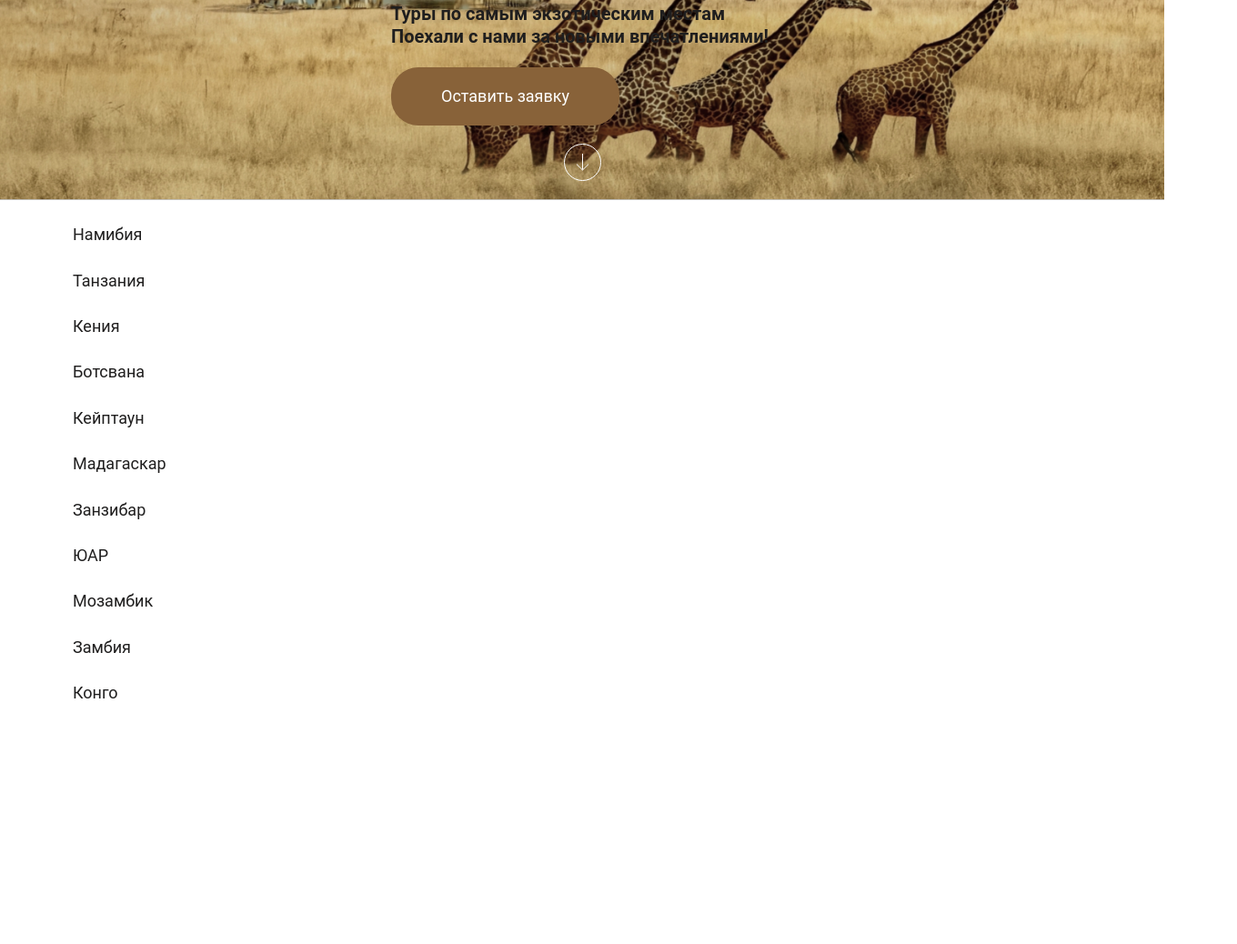
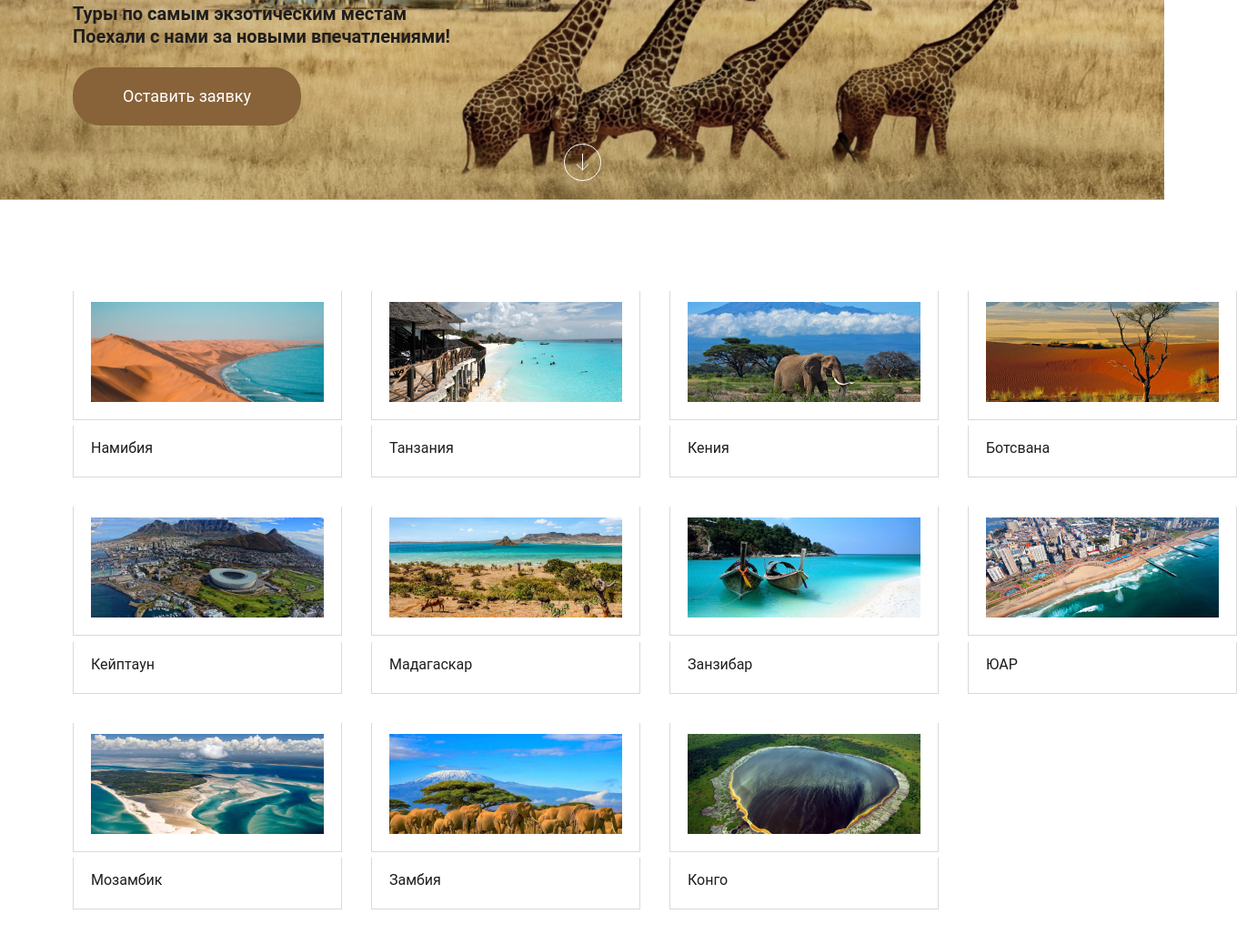
Before and after one commit to jhhhfruo/Africa, a plain HTML site: page index.html in a window 1280 px wide. Shown: the part 580-1618 px from the top of the page at 91% size, 1360 px wide, since content can reach past the window. Before the commit the page ends 1354 px from the top, so only its background shows below. Drawn offline with nearby package versions, Linux system fonts and the light colour scheme; a web font is replaced by a local one.

Commit message:
Add files via upload

```diff
--- a/css/style.css
+++ b/css/style.css
@@ -29,7 +29,6 @@ a{
     display: flex;
     flex-direction: column;
     justify-content: space-between;
-    align-items: center;
     min-height: 100vh;
 }
 .header__top{
@@ -100,3 +99,20 @@ margin-bottom: 20px;
     text-align: center;
     margin-bottom: 15px;
 }
+
+.direction{
+    padding: 100px 0;
+}
+
+.direction__inner{
+display: grid;
+grid-template-columns: repeat(4, 1fr);
+grid-gap: 32px;
+}
+
+.direction__text{
+    font-size: 16px;
+    border: 1px solid #D9D9DE;
+    border-top: none;
+    padding: 12px 19px 19px;
+}
--- a/index.html
+++ b/index.html
@@ -73,63 +73,61 @@
 </header>
 
 <div class="direction">
-  <div class="container">
-    <div class="direction__inner">
+<div class="container">
+<div class="direction__inner">
 
-      <div class="direction__item">
-        <img class="direction__img" scr="images/direction-1.jpg" alt="">
-          <p class="description__text">Намибия</p>
+
+  <div class="direction__item">
+    <img  class="direction__text"src="images/direction-1.jpg" alt="">
+    <p class="direction__text">Намибия</p>
+  </div>
+  <div class="direction__item">
+    <img class="direction__text" src="images/direction-2.jpg" alt="">
+    <p class="direction__text">Танзания</p>
+  </div>
+  <div class="direction__item">
+    <img class="direction__text" src="images/direction-3.jpg" alt="">
+    <p class="direction__text">Кения</p>
+  </div>
+  <div class="direction__item">
+    <img class="direction__text" src="images/direction-4.jpg" alt="">
+    <p class="direction__text">Ботсвана</p>
+  </div>
+  <div class="direction__item">
+    <img class="direction__text" src="images/direction-5.jpg" alt="">
+    <p class="direction__text">Кейптаун</p>
+  </div>
+  <div class="direction__item">
+    <img class="direction__text" src="images/direction-6.jpg" alt="">
+    <p class="direction__text">Мадагаскар</p>
+  </div>
+  <div class="direction__item">
+    <img class="direction__text" src="images/direction-7.jpg" alt="">
+    <p class="direction__text">Занзибар</p>
+  </div>
+  <div class="direction__item">
+    <img class="direction__text" src="images/direction-8.jpg" alt="">
+    <p class="direction__text">ЮАР</p>
+  </div>
+  <div class="direction__item">
+    <img class="direction__text" src="images/direction-9.jpg" alt="">
+    <p class="direction__text">Мозамбик</p>
+  </div>
+  <div class="direction__item">
+    <img class="direction__text" src="images/direction-10.jpg" alt="">
+    <p class="direction__text">Замбия</p>
+  </div>
+  <div class="direction__item">
+    <img class="direction__text" src="images/direction-11.jpg" alt="">
+    <p class="direction__text">Конго</p>
+  </div>
+
+</div>
+</div>
 </div>
 
-<div class="direction__item">
-  <img class="direction__img" scr="images/direction-2.jpg" alt="">
-    <p class="description__text">Танзания</p>
-</div>
 
-<div class="direction__item">
-  <img class="direction__img" scr="images/direction-3.jpg" alt="">
-    <p class="description__text">Кения</p>
-</div>
 
-<div class="direction__item">
-  <img class="direction__img" scr="images/direction-4.jpg" alt="">
-    <p class="description__text">Ботсвана</p>
-</div>
-
-<div class="direction__item">
-  <img class="direction__img" scr="images/direction-5.jpg" alt="">
-    <p class="description__text">Кейптаун</p>
-</div>
-
-<div class="direction__item">
-  <img class="direction__img" scr="images/direction-6.jpg" alt="">
-    <p class="description__text">Мадагаскар</p>
-</div>
-
-<div class="direction__item">
-  <img class="direction__img" scr="images/direction-7.jpg" alt="">
-    <p class="description__text">Занзибар</p>
-</div>
-
-<div class="direction__item">
-  <img class="direction__img" scr="images/direction-8.jpg" alt="">
-    <p class="description__text">ЮАР</p>
-</div>
-
-<div class="direction__item">
-  <img class="direction__img" scr="images/direction-9.jpg" alt="">
-    <p class="description__text">Мозамбик</p>
-</div>
-
-<div class="direction__item">
-  <img class="direction__img" scr="images/direction-10.jpg" alt="">
-    <p class="description__text">Замбия</p>
-</div>
-
-<div class="direction__item">
-  <img class="direction__img" scr="images/direction-11.jpg" alt="">
-    <p class="description__text">Конго</p>
-</div>
 
   <script src="https://ajax.googleapis.com/ajax/libs/jquery/3.4.1/jquery.min.js"></script>
   <script src="js/slick.min.js"></script>
```
Also changed, not shown: images/direction-1.jpg (added), images/direction-10.jpg (added), images/direction-11.jpg (added), images/direction-2.jpg (added), images/direction-3.jpg (added), images/direction-4.jpg (added), images/direction-5.jpg (added), images/direction-6.jpg (added), images/direction-7.jpg (added), images/direction-8.jpg (added), images/direction-9.jpg (added).
